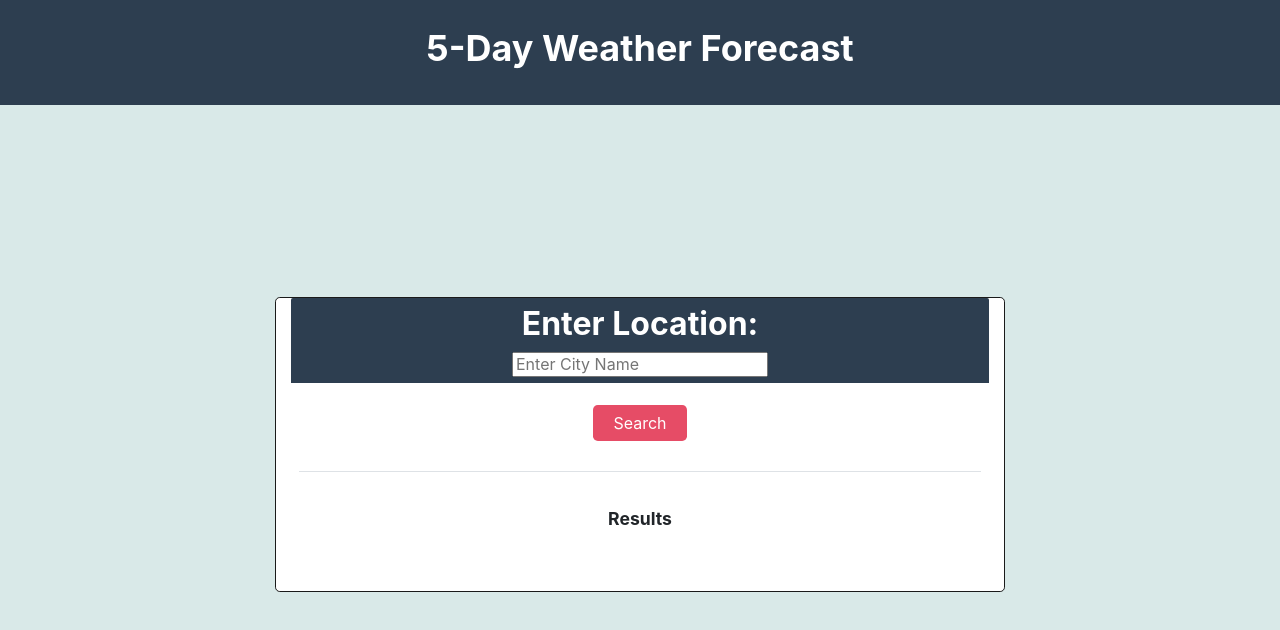
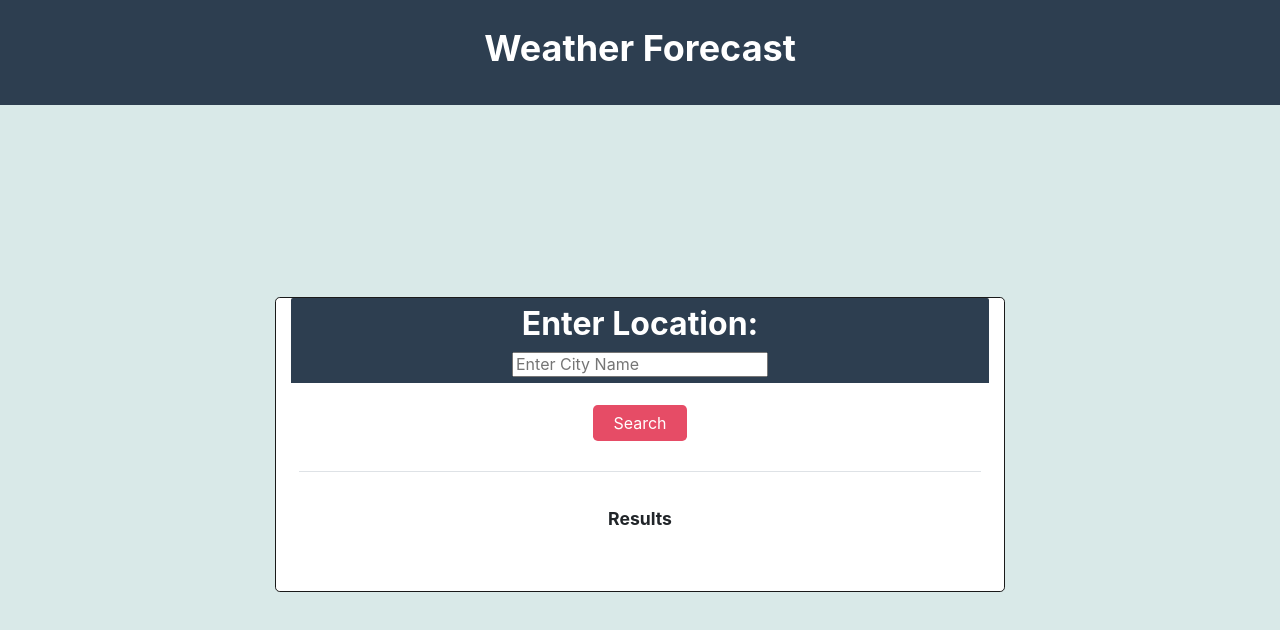
Before and after one commit to Zeizil/06_homework, a plain HTML site: page index.html in a window 1280 px wide. Drawn offline with nearby package versions, Linux system fonts and the light colour scheme.

Commit message:
small change

```diff
--- a/assets/script.js
+++ b/assets/script.js
@@ -1,5 +1,5 @@
 // Add API Key here:
-
+const ApiKey = 'ceea7b7ccba0e98aa2e99b6629fe5210';
 
 const cityEl = document.getElementById("citysearch");
 const srchBtn = document.getElementById("fetch-button");
--- a/index.html
+++ b/index.html
@@ -12,7 +12,7 @@
   </head>
   <body class="min-100-vh flex-column">
     <header class="p-5 text-center text-white bg-primary">
-      <h1>5-Day Weather Forecast</h1>
+      <h1>Weather Forecast</h1>
     </header>
     <main class="flex-row justify-center align-center col-auto p-4 bg-light">
       <section class="card card-rounded col-7 bg-white">
```
